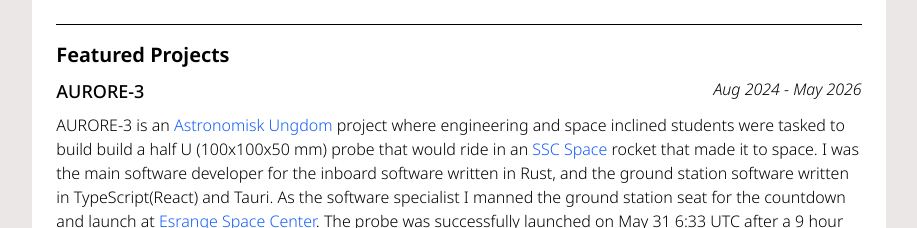
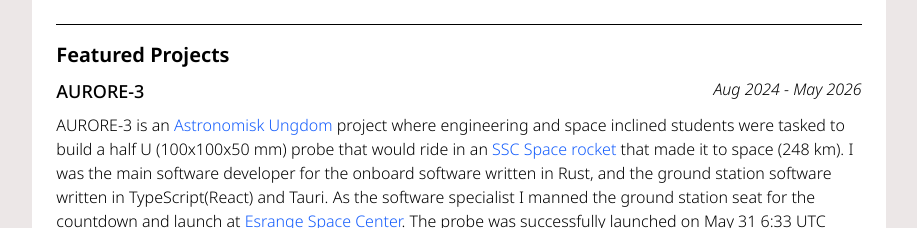
Before and after one commit to VenaStrom/VenaStrom.github.io, a React (Vite) app: page / in a window 1280 px wide. Shown: the part 2020-2248 px from the top of the page, without its empty margins (181-1098 px from the left). Built offline with nearby package versions, Linux system fonts and the light colour scheme.

Commit message:
aurore-3 polish

```diff
--- a/src/info.tsx
+++ b/src/info.tsx
@@ -200,7 +200,9 @@
       name: "AURORE-3",
       dateSpan: "Aug 2024 - May 2026",
       description: <>
-        AURORE-3 is an <a href="https://www.astronomiskungdom.se/" target="_blank">Astronomisk Ungdom</a> project where engineering and space inclined students were tasked to build build a half U (100x100x50 mm) probe that would ride in an <a href="https://sscspace.com/services/science-launch-services/sounding-rockets/suborbital-express/" target="_blank">SSC Space</a> rocket that made it to space. I was the main software developer for the inboard software written in Rust, and the ground station software written in TypeScript(React) and Tauri. As the software specialist I manned the ground station seat for the countdown and launch at <a href="https://sscspace.com/esrange/" target="_blank">Esrange Space Center</a>. The probe was successfully launched on May 31 6:33 UTC after a 9 hour countdown.
+        AURORE-3 is an <a href="https://www.astronomiskungdom.se/" target="_blank">Astronomisk Ungdom</a> project where engineering and space inclined students were tasked to build a half U (100x100x50 mm) probe that would ride in an <a href="https://sscspace.com/services/science-launch-services/sounding-rockets/suborbital-express/" target="_blank">SSC Space rocket</a> that made it to space (248 km). I was the main software developer for the onboard software written in Rust, and the ground station software written in TypeScript(React) and Tauri. As the software specialist I manned the ground station seat for the countdown and launch at <a href="https://sscspace.com/esrange/" target="_blank">Esrange Space Center</a>. The probe was successfully launched on May 31 6:33 UTC after a 9 hour countdown.
+
+        Sitting in the control room crammed with engineers and scientists was an incredible experience. It was just like in the movies, with rows and rows of stations and computers, headed by the mission director with a hardened face.
       </>,
       stack: ["Rust", "Protobuf", "Tauri", "TypeScript", "React", "Tailwind CSS", "Git & GitHub", "GitHub Workflows"],
       images: <>
```
